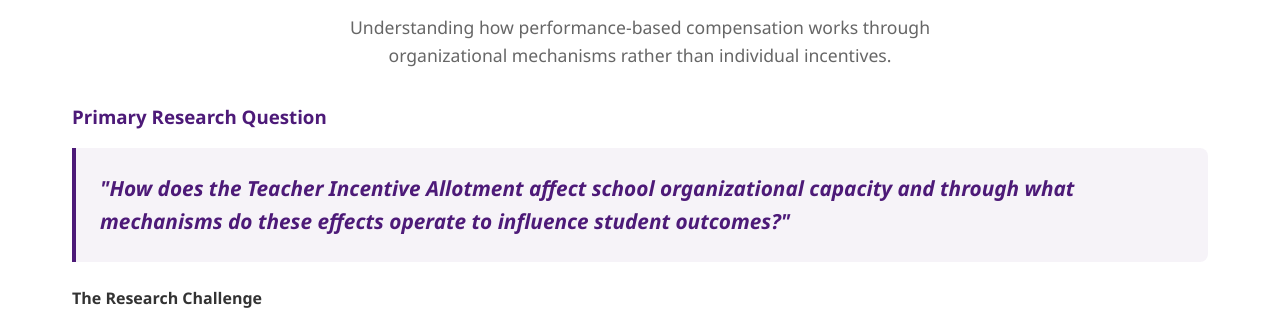
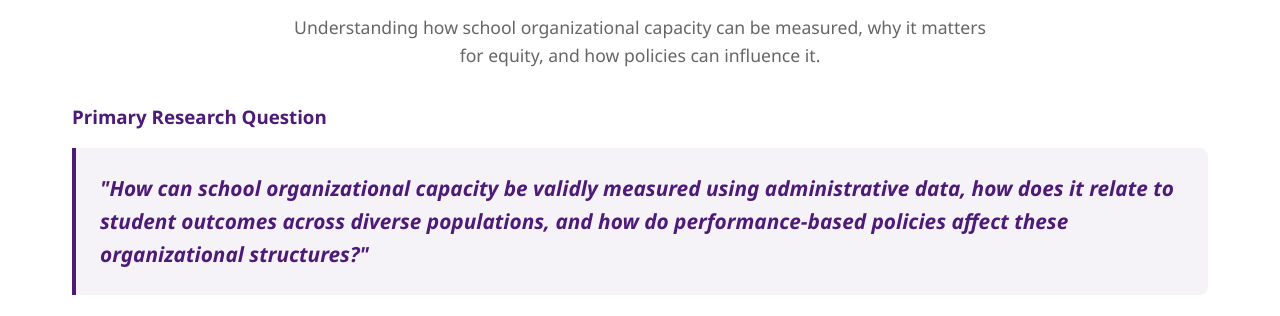
Before and after one commit to royzjr2/roy-zamora-ii, a plain HTML site: page research.html in a window 1280 px wide. Shown: the part 621-937 px from the top of the page. Drawn offline with Linux system fonts and the light colour scheme.

Commit message:
Update research.html

```diff
--- a/research.html
+++ b/research.html
@@ -48,13 +48,13 @@
         <!-- Overview Section -->
         <section class="research-section active" id="overview">
             <h2 class="section-title">Research Overview</h2>
-            <p class="section-description">Understanding how performance-based compensation works through organizational mechanisms rather than individual incentives.</p>
+            <p class="section-description">Understanding how school organizational capacity can be measured, why it matters for equity, and how policies can influence it.</p>
 
             <div class="overview-grid">
                 <div class="overview-text">
                     <h3>Primary Research Question</h3>
                     <div class="lead-question">
-                        "How does the Teacher Incentive Allotment affect school organizational capacity and through what mechanisms do these effects operate to influence student outcomes?"
+                        "How can school organizational capacity be validly measured using administrative data, how does it relate to student outcomes across diverse populations, and how do performance-based policies affect these organizational structures?"
                     </div>
 
 
```
